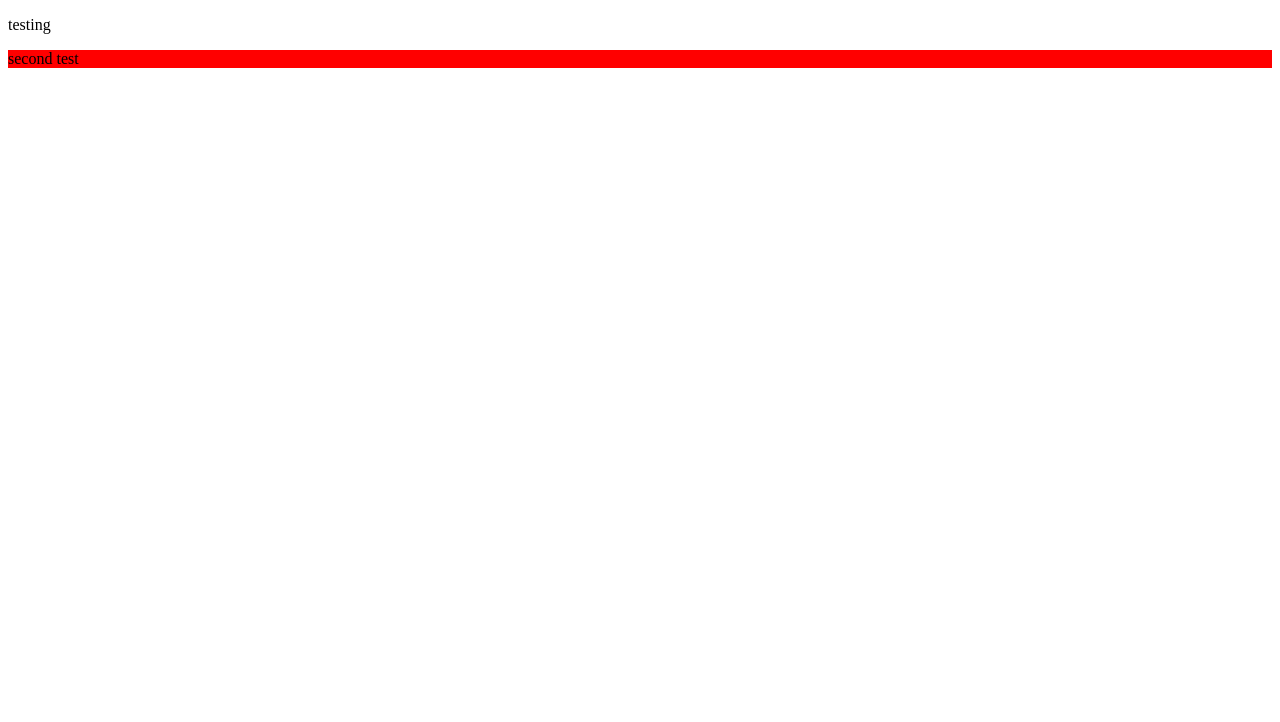
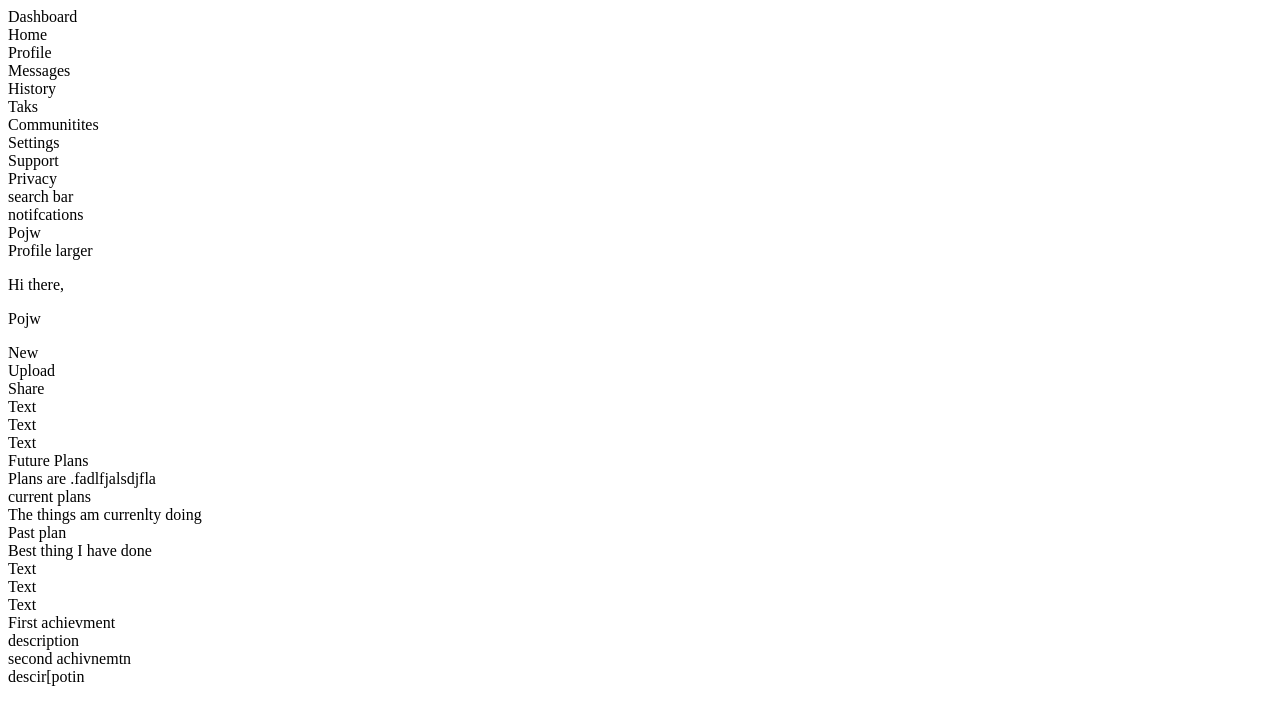
Before and after one commit to pojw/Admin-Dashboard, a plain HTML site: page index.html in a window 1280 px wide. Drawn offline with Linux system fonts and the light colour scheme.

Commit message:
Added the English

```diff
--- a/index.html
+++ b/index.html
@@ -5,8 +5,70 @@
         <link rel="stylesheet" href="style.css">
     </head>
     <body>
-        <p>testing</p>
-        <div class="test">second test</div>
+        <div class="sidebar">
+          <div class="header">Dashboard</div>
+          <div>Home</div>
+          <div>Profile</div>
+          <div>Messages</div>
+          <div>History</div>
+          <div>Taks</div>
+          <div>Communitites</div>
+          <div>Settings</div>
+          <div>Support</div>
+          <div>Privacy</div>
+        </div>
+
+
+        <div class="header">
+            <div class="header-top">
+                <div>search bar</div>
+                <div>notifcations</div>
+                <div>Pojw</div>
+
+            </div>
+
+            <div class="header-bottom">
+                <div>Profile larger</div>
+                <div class="Name">
+                    <p>Hi there,</p>
+                    <p>Pojw</p>
+
+                </div>
+                <div class="links">
+                    <div>New</div>
+                    <div>Upload</div>
+                    <div>Share</div>
+                </div>
+            </div>
+        </div>
+        <div class="projects">
+            <div class="card">
+                <div class="title">Text</div>
+                <div class="title">Text</div>
+                <div class="title">Text</div>
+                <div class="info">
+                    <div>Future Plans</div>
+                    <div>Plans are .fadlfjalsdjfla</div>
+                    <div>current plans</div>
+                    <div>The things am currenlty doing</div>
+                    <div>Past plan</div>
+                    <div>Best thing I have done</div>
+
+                </div>
+                <div class="title">Text</div>
+                <div class="title">Text</div>
+                <div class="title">Text</div>
+                <div class="Achivements">
+                    <div>First achievment </div>
+                    <div>description</div>
+                    <div>second achivnemtn</div>
+                    <div>descir[potin
+
+                    </div>
+                </div>
+            </div>
+
+        </div>
     </body>
 
 
```
